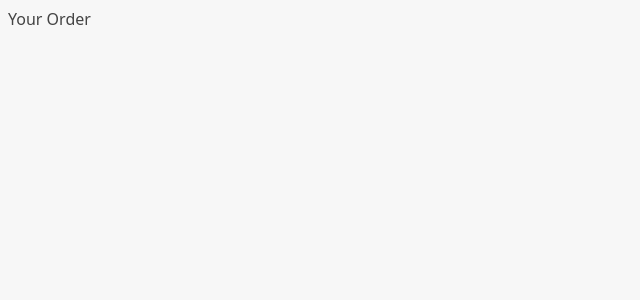
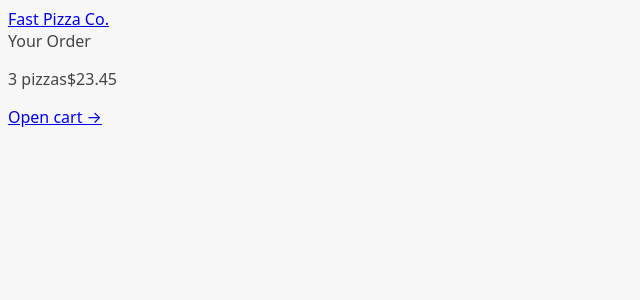
Before and after one commit to kazblacktopp/fast-react-pizza, a React (Vite) app: page /order/1 in a window 1280 px wide. Shown: the top 300 px of the page, without its empty margins (0-640 px from the left). Built offline with nearby package versions, Linux system fonts and the light colour scheme.

Commit message:
Create Header component

```diff
--- /dev/null
+++ b/src/features/cart/CartOverview.jsx
@@ -0,0 +1,13 @@
+import { Link } from 'react-router-dom';
+
+export default function CartOverview() {
+	return (
+		<div>
+			<p>
+				<span>3 pizzas</span>
+				<span>$23.45</span>
+			</p>
+			<Link to="/cart">Open cart &rarr;</Link>
+		</div>
+	);
+}
--- /dev/null
+++ b/src/ui/AppLayout.jsx
@@ -0,0 +1,17 @@
+import Header from './Header';
+import CartOverview from '../features/cart/CartOverview';
+import { Outlet } from 'react-router-dom';
+
+export default function AppLayout() {
+	return (
+		<div>
+			<Header />
+
+			<main>
+				<Outlet />
+			</main>
+
+			<CartOverview />
+		</div>
+	);
+}
--- /dev/null
+++ b/src/ui/Header.jsx
@@ -0,0 +1,9 @@
+import { Link } from 'react-router-dom';
+
+export default function Header() {
+	return (
+		<header>
+			<Link to="/">Fast Pizza Co.</Link>
+		</header>
+	);
+}
```
Also changed, not shown: src/App.jsx (+11 -5 lines).
